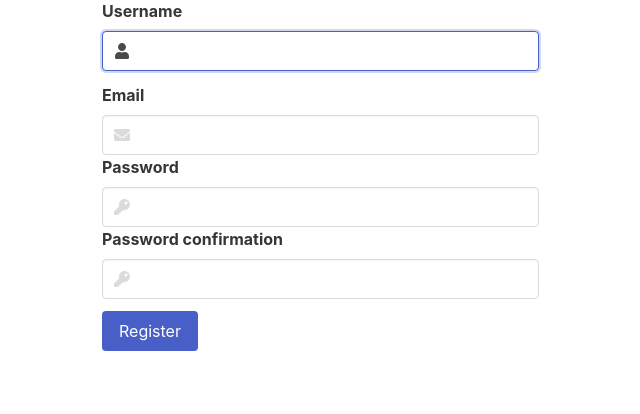
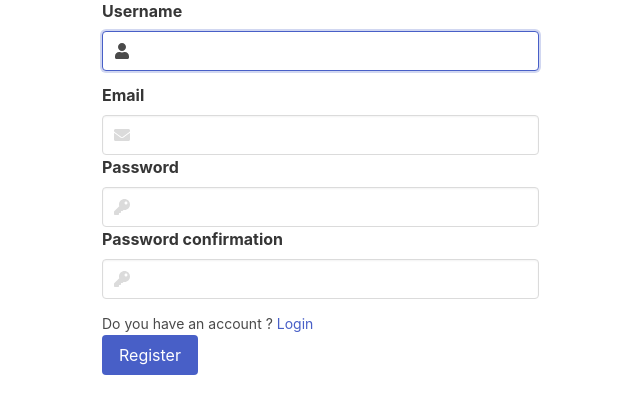
Before and after one commit to baba-mandef/pocket-man, a Django app: page /accounts/register in a window 1280 px wide. Shown: the part 73-487 px from the top of the page, without its empty margins (358-998 px from the left). Run offline with Django 3.2, Linux system fonts and the light colour scheme; some libraries are stand-ins or nearby versions.

Commit message:
- add registration link

```diff
--- a/pocket/users/templates/registration.html
+++ b/pocket/users/templates/registration.html
@@ -55,7 +55,7 @@
                     </div>
 
                 </div>
-
+                <div><small>Do you have an account ? <a href="/accounts/login">Login </a></small></div>
                 <div class="control">
 
                     <input class="button is-link" type="submit" value="Register">
```
